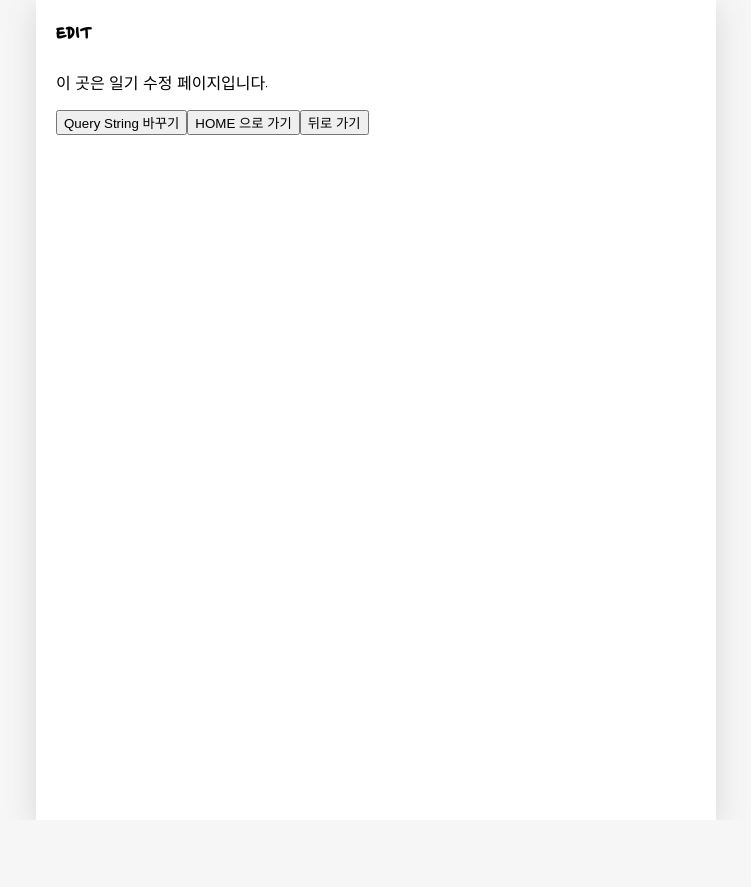
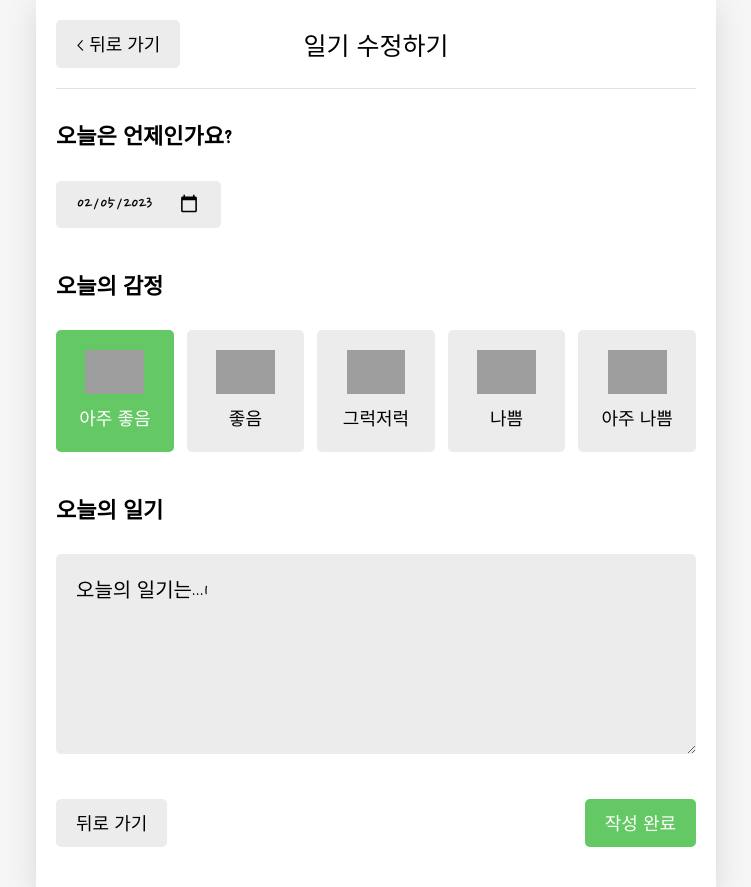
Before and after one commit to Seoyun0208/Winterlood_React, a React (Create React App) app in the folder emotiondiary/: page /edit/1 in a window 1280 px wide. Shown: the whole page, without its empty margins (264-1015 px from the left). Before the commit the page ends 820 px from the top, so only its background shows below. Built offline with nearby package versions, Linux system fonts and the light colour scheme; grey boxes are pictures that could not be loaded; a web font is replaced by a local one.

Commit message:
[FEAT] 7-8. EDIT 구현하기

```diff
--- a/emotiondiary/src/components/DiaryEditor.js
+++ b/emotiondiary/src/components/DiaryEditor.js
@@ -1,4 +1,4 @@
-import React, { useContext, useRef, useState } from 'react';
+import React, { useContext, useEffect, useRef, useState } from 'react';
 import { useNavigate } from 'react-router-dom';
 import { DiaryDispatchContext } from '../App';
 
@@ -6,7 +6,7 @@
 import MyButton from './MyButton';
 import EmotionItem from './EmotionItem';
 
-const DiaryEditor = () => {
+const DiaryEditor = ({ isEdit, originData }) => {
 
     const emotionList = [
         {
@@ -46,7 +46,7 @@
     const [emotion, setEmotion] = useState(3);
     const contentRef = useRef();
     const [content, setContent] = useState('');
-    const { onCreate } = useContext(DiaryDispatchContext);
+    const { onCreate, onEdit } = useContext(DiaryDispatchContext);
 
     const onClickEmotion = (emotion) => {
         setEmotion(emotion);
@@ -57,14 +57,28 @@
             contentRef.current.focus();
             return;
         }
-        onCreate(date, content, emotion);
+        if (window.confirm(isEdit ? '일기를 수정하시겠습니까?' : '새로운 일기를 작성하시겠습니까?')) {
+            if (!isEdit) {
+                onCreate(date, content, emotion);
+            } else {
+                onEdit(originData.id, date, content, emotion)
+            }
+        }
         navigate('/', { replace: true });
     }
+
+    useEffect(() => {
+        if (isEdit) {
+            setDate(getStringDate(new Date(parseInt(originData.date))));
+            setEmotion(originData.emotion);
+            setContent(originData.content);
+        }
+    }, [isEdit, originData]);
 
     return (
         <div className='DiaryEditor'>
             <MyHeader
-                headText={'새 일기 쓰기'}
+                headText={isEdit ? '일기 수정하기' : '새 일기 쓰기'}
                 leftChild={<MyButton text={'< 뒤로 가기'} onClick={() => navigate(-1)} />}
             />
             <div>
--- a/emotiondiary/src/pages/Edit.js
+++ b/emotiondiary/src/pages/Edit.js
@@ -1,21 +1,30 @@
-import React from 'react';
-import { useSearchParams, useNavigate } from 'react-router-dom';
+import React, { useContext, useEffect, useState } from 'react';
+import { useNavigate, useParams } from 'react-router-dom';
+import { DiaryStateContext } from '../App';
+import DiaryEditor from '../components/DiaryEditor';
 
 const Edit = () => {
 
-    const [searchParams, setSearchParams] = useSearchParams();
-    const id = searchParams.get('id');
-    console.log(id);
+    const navigate = useNavigate();
+    const diaryList = useContext(DiaryStateContext);
+    const { id } = useParams();
 
-    const navigate = useNavigate();
+    const [originData, setOriginData] = useState();
+
+    useEffect(() => {
+        if (diaryList.length > 1) {
+            const targetDiary = diaryList.find(item => parseInt(item.id) === parseInt(id));
+            if (targetDiary) {
+                setOriginData(targetDiary);
+            } else {
+                navigate('/', { replace: true });
+            }
+        }
+    }, [id, diaryList]);
 
     return (
         <div>
-            <h2>EDIT</h2>
-            <p>이 곳은 일기 수정 페이지입니다.</p>
-            <button onClick={() => setSearchParams({ who: 'seoyun' })}>Query String 바꾸기</button>
-            <button onClick={() => navigate('/')}>HOME 으로 가기</button>
-            <button onClick={() => navigate(-1)}>뒤로 가기</button>
+            {originData && <DiaryEditor isEdit={true} originData={originData} />}
         </div>
     );
 };
```
